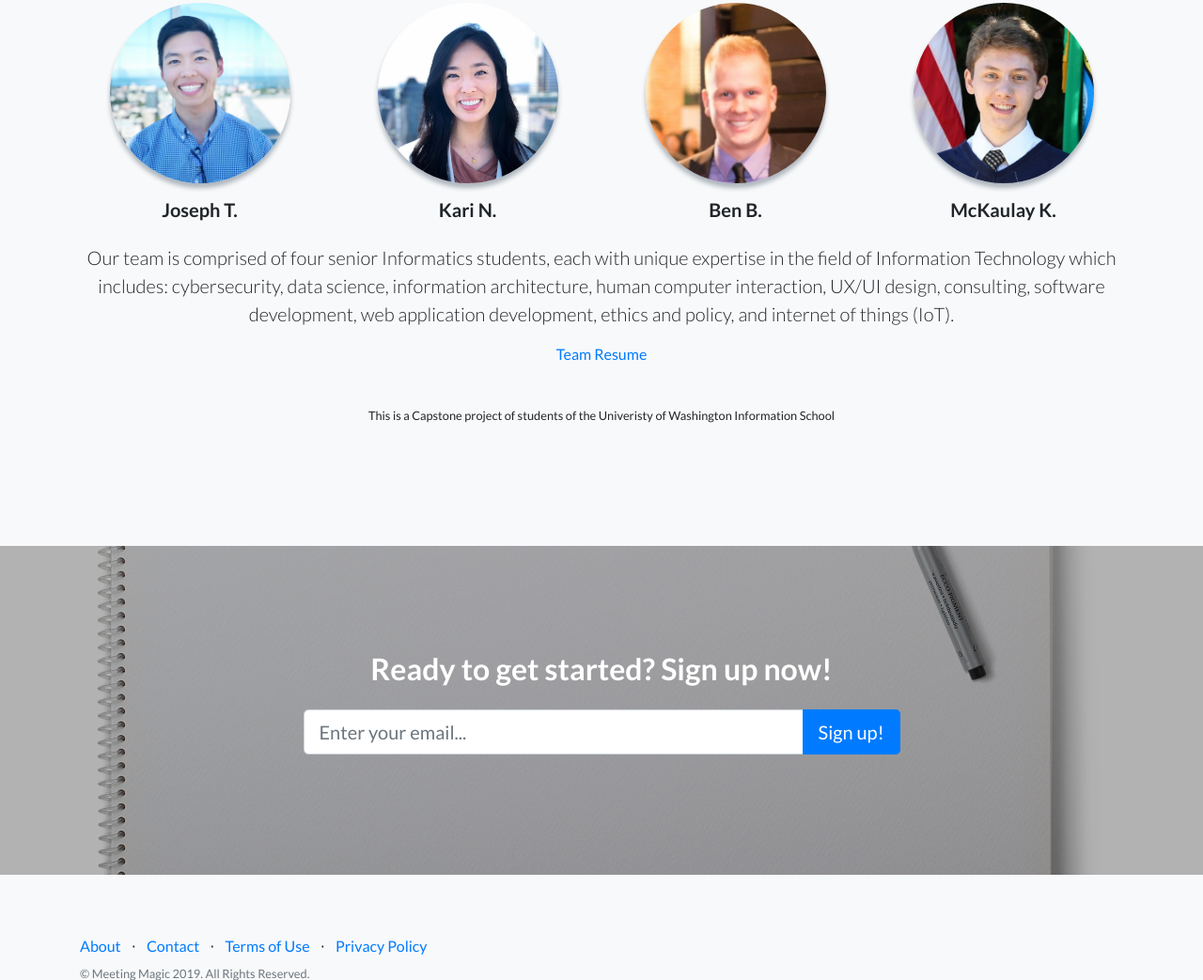
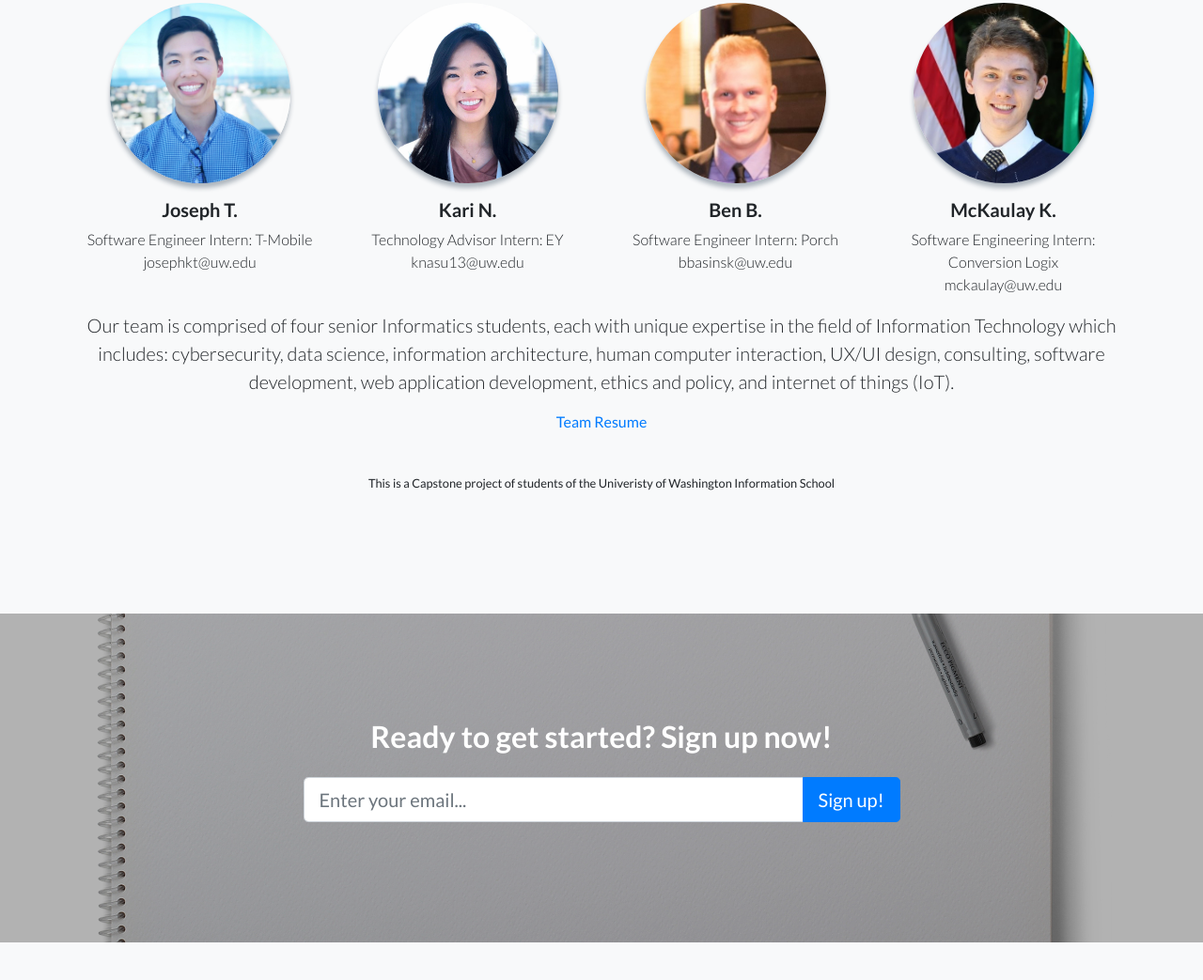
Before and after one commit to mckaulay/team-lightbulb-landing-page, a website: page index.html in a window 1280 px wide. Shown: the part 2729-3772 px from the top of the page at 94% size. Drawn offline with Linux system fonts and the light colour scheme.

Commit message:
add bios

```diff
--- a/index.html
+++ b/index.html
@@ -128,28 +128,32 @@
           <div class="testimonial-item mx-auto mb-5 mb-lg-0">
             <img class="img-fluid rounded-circle mb-3" src="img/team/joseph.jpg" alt="">
             <h5>Joseph T.</h5>
-            <!-- <p class="font-weight-light mb-0">"This is fantastic! Thanks so much guys!"</p> -->
+            <p class="font-weight-light mb-0">Software Engineer Intern: T-Mobile</p>
+            <p class="font-weight-light mb-0">josephkt@uw.edu</p>
           </div>
         </div>
         <div class="col-lg-3">
           <div class="testimonial-item mx-auto mb-5 mb-lg-0">
             <img class="img-fluid rounded-circle mb-3" src="img/team/kari.jpg" alt="">
             <h5>Kari N.</h5>
-            <!-- <p class="font-weight-light mb-0">"Bootstrap is amazing. I've been using it to create lots of super nice landing pages."</p> -->
+            <p class="font-weight-light mb-0">Technology Advisor Intern: EY</p>
+            <p class="font-weight-light mb-0">knasu13@uw.edu</p>
           </div>
         </div>
         <div class="col-lg-3">
           <div class="testimonial-item mx-auto mb-5 mb-lg-0">
             <img class="img-fluid rounded-circle mb-3" src="img/team/ben.jpg" alt="">
             <h5>Ben B.</h5>
-            <!-- <p class="font-weight-light mb-0">"Thanks so much for making these free resources available to us!"</p> -->
+            <p class="font-weight-light mb-0">Software Engineer Intern: Porch</p>
+            <p class="font-weight-light mb-0">bbasinsk@uw.edu</p>
           </div>
         </div>
         <div class="col-lg-3">
           <div class="testimonial-item mx-auto mb-5 mb-lg-0">
             <img class="img-fluid rounded-circle mb-3" src="img/team/mckaulay.jpg" alt="">
             <h5>McKaulay K.</h5>
-            <!-- <p class="font-weight-light mb-0">"Thanks so much for making these free resources available to us!"</p> -->
+            <p class="font-weight-light mb-0">Software Engineering Intern: Conversion Logix</p>
+            <p class="font-weight-light mb-0">mckaulay@uw.edu</p>
           </div>
         </div>
       </div>
```
